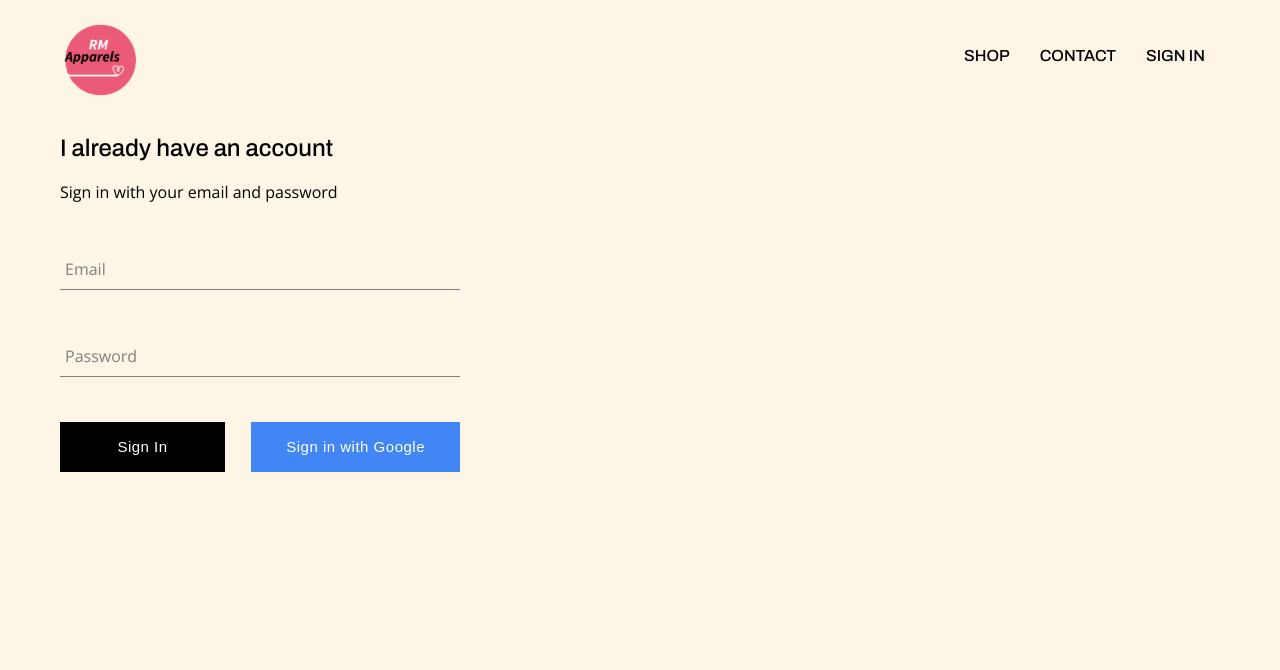
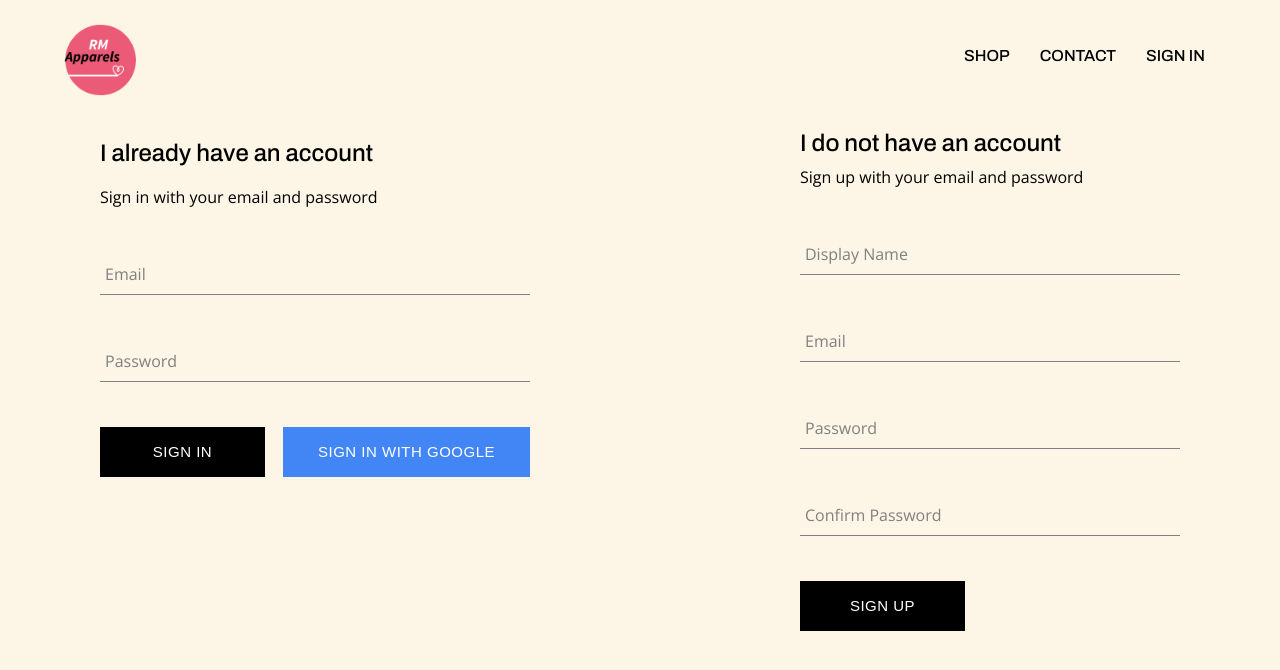
Before and after one commit to rajamettu/rm-apparels, a React (Create React App) app: page /signin in a window 1280 px wide. Shown: the top 670 px of the page. Built offline with nearby package versions, Linux system fonts and the light colour scheme; no server answers.

Commit message:
created sign up and now can save user details to db

```diff
--- a/src/App.js
+++ b/src/App.js
@@ -5,7 +5,7 @@
 import ShopPage from "./pages/shoppage";
 import Header from "./components/header";
 import AuthPage from "./pages/authpage";
-import { auth } from "./firebase/firebase.utils";
+import { auth, createUserProfileDocument } from "./firebase/firebase.utils";
 
 import "./App.css";
 
@@ -17,8 +17,22 @@
   unsubscribeFromAuth = null;
 
   componentDidMount() {
-    this.unsubscribeFromAuth = auth.onAuthStateChanged(user => {
-      this.setState({ currentUser: user });
+    this.unsubscribeFromAuth = auth.onAuthStateChanged(async userAuth => {
+      if (userAuth) {
+        const userRef = await createUserProfileDocument(userAuth);
+
+        userRef.onSnapshot(snapShot => {
+          this.setState({
+            currentUser: {
+              id: snapShot.id,
+              ...snapShot.data()
+            }
+          });
+          console.log(this.state);
+        });
+      }
+
+      this.setState({ currentUser: userAuth });
     });
   }
 
--- a/src/components/header.jsx
+++ b/src/components/header.jsx
@@ -20,8 +20,9 @@
         <Link className="option" to="/contact">
           CONTACT
         </Link>
+        {console.log("Current User > ", currentUser)}
         {currentUser ? (
-          <div className="option" onClick={() => auth.signOut()}>
+          <div className="option sign-out" onClick={() => auth.signOut()}>
             SIGN OUT
           </div>
         ) : (
--- a/src/components/signup.jsx
+++ b/src/components/signup.jsx
@@ -0,0 +1,99 @@
+import React from "react";
+
+import FormInput from "../components/form-input";
+import CustomButton from "../components/custom-button";
+
+import { auth, createUserProfileDocument } from "../firebase/firebase.utils";
+
+import "../styles/signup.scss";
+
+class SignUp extends React.Component {
+  state = {
+    displayName: "",
+    email: "",
+    password: "",
+    confirmPassword: ""
+  };
+
+  handleSubmit = async event => {
+    event.preventDefault();
+
+    const { displayName, email, password, confirmPassword } = this.state;
+
+    if (password !== confirmPassword) {
+      alert("passwords don't match");
+      return;
+    }
+
+    try {
+      const { user } = await auth.createUserWithEmailAndPassword(
+        email,
+        password
+      );
+
+      await createUserProfileDocument(user, { displayName });
+
+      this.setState({
+        displayName: "",
+        email: "",
+        password: "",
+        confirmPassword: ""
+      });
+    } catch (error) {
+      console.error(error);
+    }
+  };
+
+  handleChange = event => {
+    const { name, value } = event.target;
+
+    this.setState({ [name]: value });
+  };
+
+  render() {
+    const { displayName, email, password, confirmPassword } = this.state;
+    return (
+      <div className="sign-up">
+        <h2 className="title">I do not have an account</h2>
+        <span>Sign up with your email and password</span>
+        <form className="sign-up-form" onSubmit={this.handleSubmit}>
+          <FormInput
+            type="text"
+            name="displayName"
+            value={displayName}
+            onChange={this.handleChange}
+            label="Display Name"
+            required
+          />
+          <FormInput
+            type="email"
+            name="email"
+            value={email}
+            onChange={this.handleChange}
+            label="Email"
+            required
+          />
+          <FormInput
+            type="password"
+            name="password"
+            value={password}
+            onChange={this.handleChange}
+            label="Password"
+            required
+          />
+          <FormInput
+            type="password"
+            name="confirmPassword"
+            value={confirmPassword}
+            onChange={this.handleChange}
+            label="Confirm Password"
+            required
+          />
+          <CustomButton type="submit">SIGN UP</CustomButton>
+        </form>
+      </div>
+    );
+  }
+}
+
+export default SignUp;
--- a/src/firebase/firebase.utils.js
+++ b/src/firebase/firebase.utils.js
@@ -13,6 +13,29 @@
   measurementId: "G-XBDWCJ23WC"
 };
 
+export const createUserProfileDocument = async (userAuth, additionalData) => {
+  if (!userAuth) return;
+  const userRef = firestore.doc(`users/${userAuth.uid}`);
+  const snapShot = await userRef.get();
+
+  if (!snapShot.exists) {
+    const { displayName, email } = userAuth;
+    const createdAt = new Date();
+
+    try {
+      await userRef.set({
+        displayName,
+        email,
+        createdAt,
+        ...additionalData
+      });
+    } catch (error) {
+      console.log("Error creating an User", error.message);
+    }
+  }
+  return userRef;
+};
+
 firebase.initializeApp(config);
 
 export const auth = firebase.auth();
--- a/src/pages/authpage.jsx
+++ b/src/pages/authpage.jsx
@@ -2,11 +2,13 @@
 
 import "../styles/authpage.scss";
 import SignIn from "../components/signin";
+import SignUp from "../components/signup";
 
 const AuthPage = () => {
   return (
-    <div className="authpage">
+    <div className="auth-page">
       <SignIn />
+      <SignUp />
     </div>
   );
 };
--- a/src/styles/authpage.scss
+++ b/src/styles/authpage.scss
@@ -0,0 +1,6 @@
+.auth-page {
+  width: 1080px;
+  display: flex;
+  justify-content: space-between;
+  margin: 30px auto;
+}
--- a/src/styles/custom-button.scss
+++ b/src/styles/custom-button.scss
@@ -7,6 +7,7 @@
   padding: 0 35px 0 35px;
   font-size: 15px;
   background-color: black;
+  text-transform: uppercase;
   color: white;
   font-weight: 500;
   border: none;
--- a/src/styles/header.scss
+++ b/src/styles/header.scss
@@ -21,6 +21,10 @@
     .option {
       padding: 10px 15px;
       cursor: pointer;
+
+      &.sign-out {
+        font-weight: bold;
+      }
     }
   }
 }
--- a/src/styles/signin.scss
+++ b/src/styles/signin.scss
@@ -1,5 +1,5 @@
 .sign-in {
-  width: 400px;
+  width: 430px;
   display: flex;
   flex-direction: column;
 
--- a/src/styles/signup.scss
+++ b/src/styles/signup.scss
@@ -0,0 +1,16 @@
+.sign-up {
+  display: flex;
+  flex-direction: column;
+  width: 380px;
+
+  input:-webkit-autofill,
+  input:-webkit-autofill:hover,
+  input:-webkit-autofill:focus,
+  input:-webkit-autofill:active {
+    transition: background-color 5000s ease-in-out 0s;
+  }
+
+  .title {
+    margin: 10px 0;
+  }
+}
```
